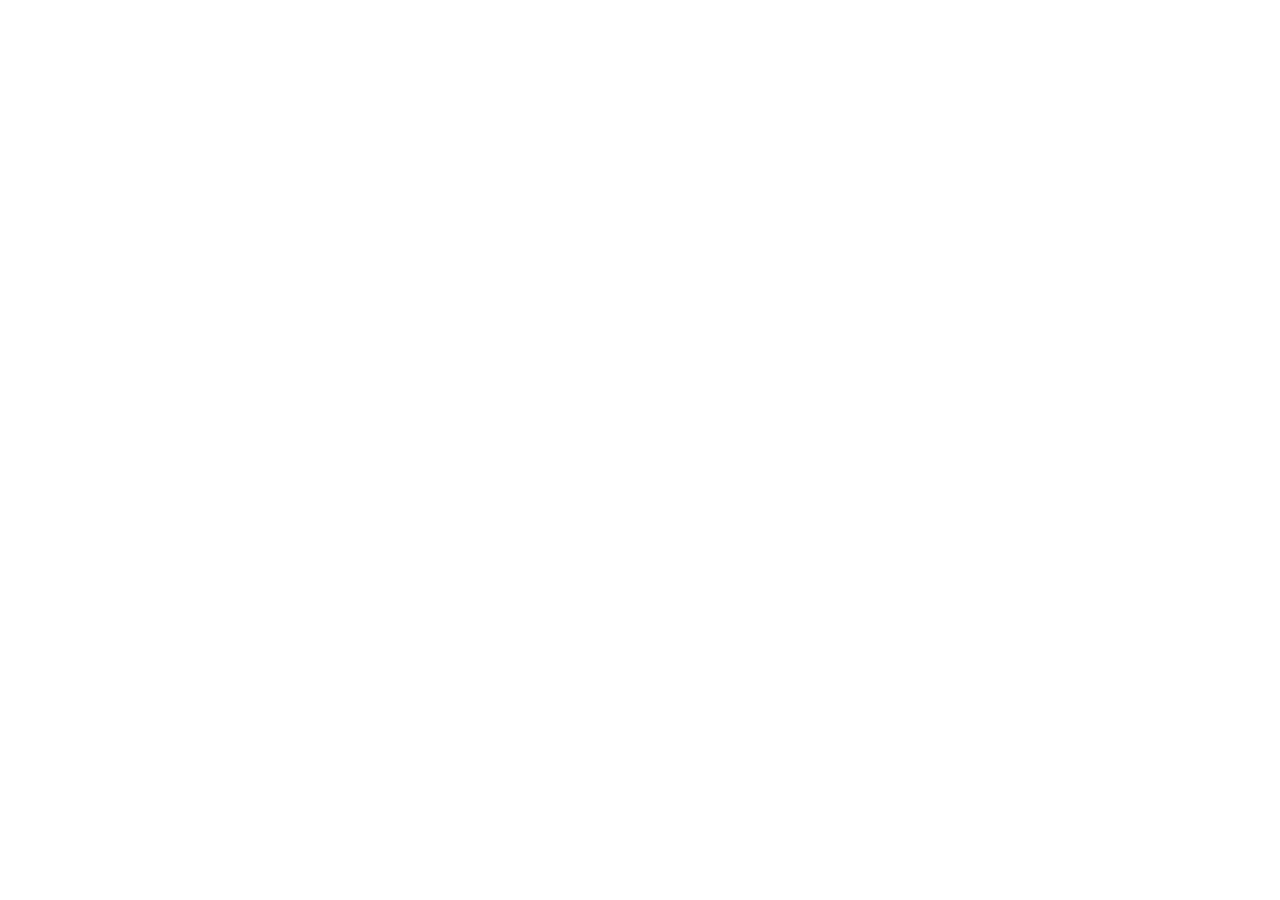
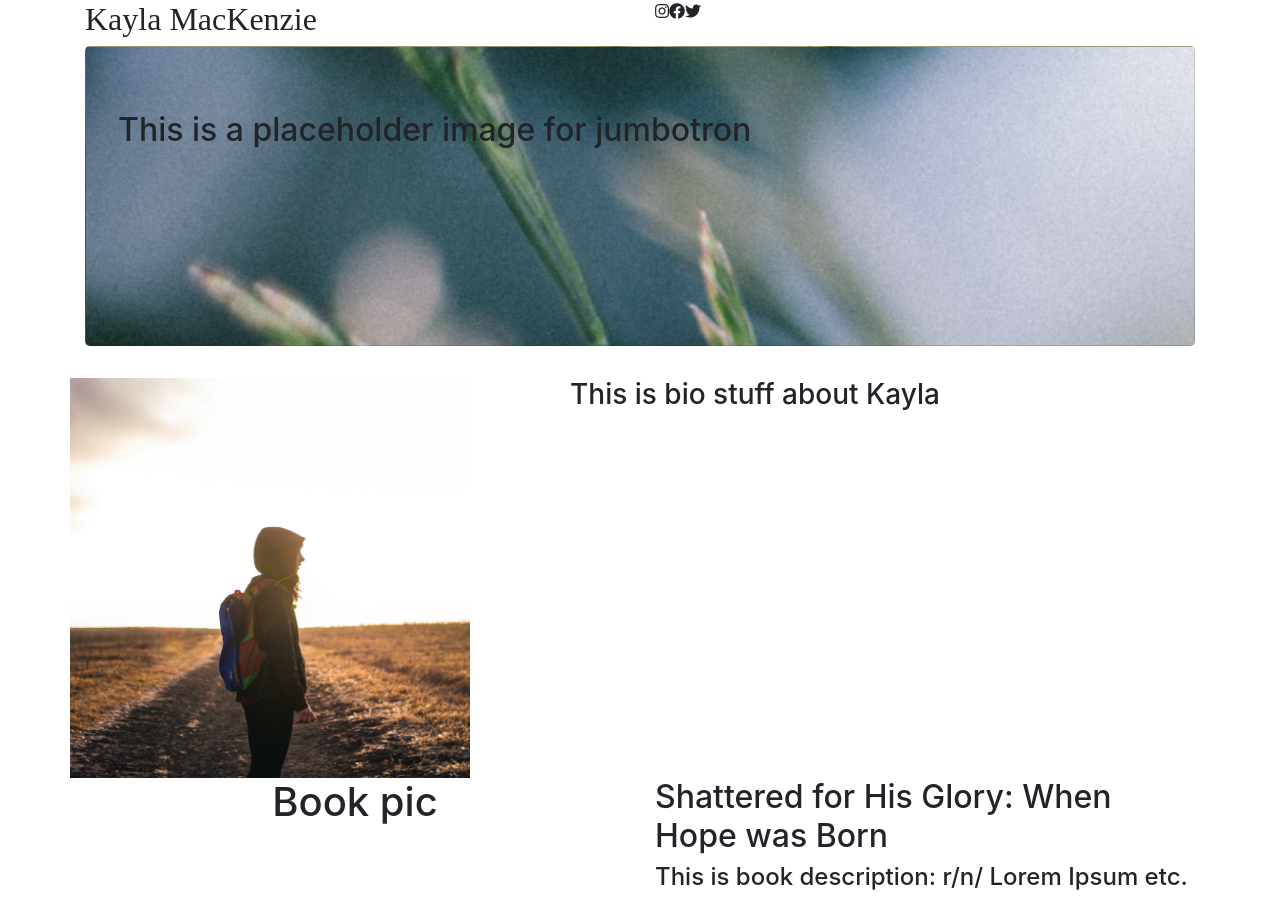
Before and after one commit to SeanMacKenzie/BookSite, an Angular app: page / in a window 1280 px wide. Before the commit the page ends 800 px from the top, so only its background shows below. Built offline with nearby package versions, Linux system fonts and the light colour scheme.

Commit message:
Wiring for sections complete

```diff
--- a/src/app/app.component.html
+++ b/src/app/app.component.html
@@ -8,12 +8,20 @@
         </div>
     </div>
     <div class="row">
-        <div class="col-md=6 text-center propic">
-            <img src="/src/assets/profile.jpg"
+        <div class="col-md=6 text-center">
+            <img class="propic" src="../assets/profile.jpg">
+        </div>
+        <div class="col-md-6 text-center bio">
+            <h3>This is bio stuff about Kayla</h3>
+        </div>
+    </div>
+    <div class="row">
+        <div class="col-md-6 text-center">
+            <h1>Book pic</h1>
         </div>
         <div class="col-md-6">
             <h2>Shattered for His Glory: When Hope was Born</h2>
-            <h3>Kayla MacKenzie</h3>
+            <h4>This is book description: r/n/ Lorem Ipsum etc.</h4>
         </div>
     </div>
 </div>
--- a/src/app/app.component.scss
+++ b/src/app/app.component.scss
@@ -2,3 +2,9 @@
     background-image: url('../assets/wheat.jpg');
     min-height: 300px;
 }
+
+.propic {
+    height: 400px;
+    width: 400px;
+    object-fit: cover;
+}
```
